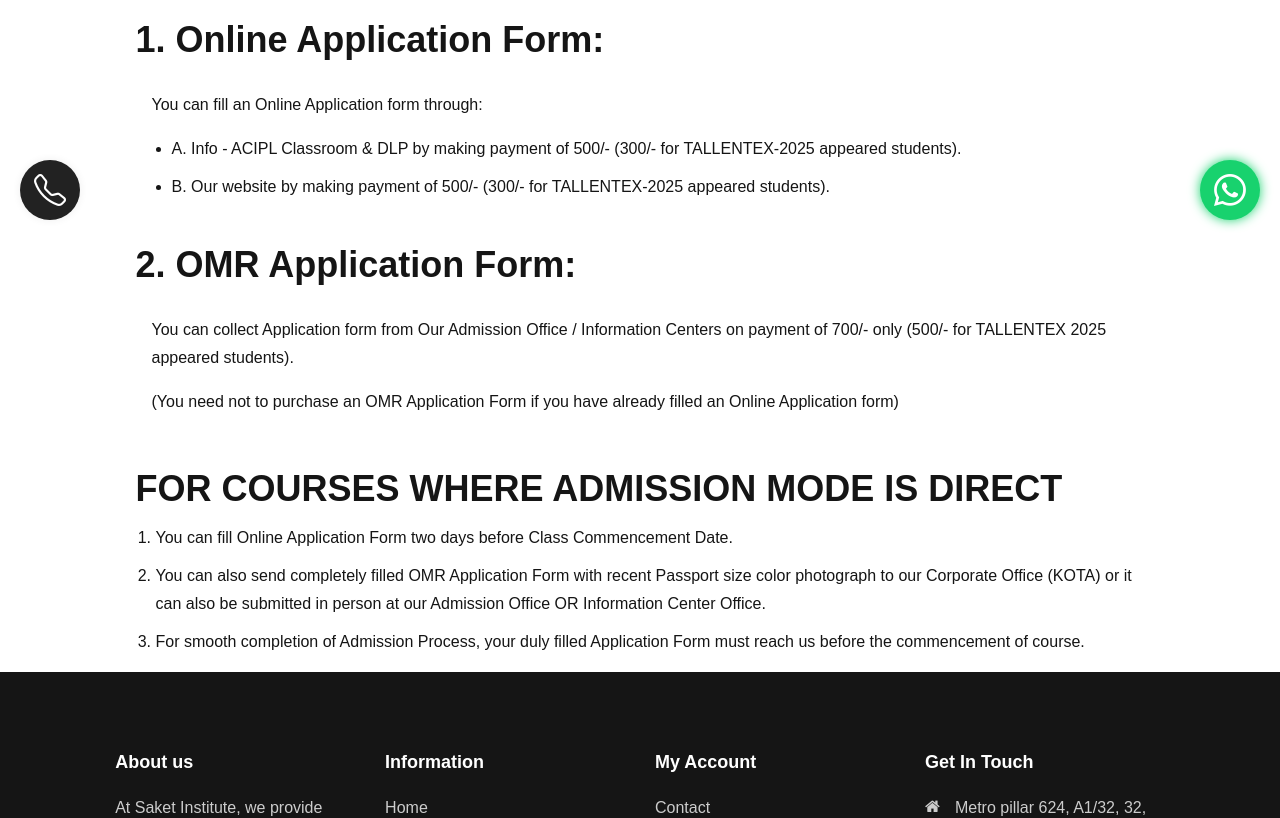
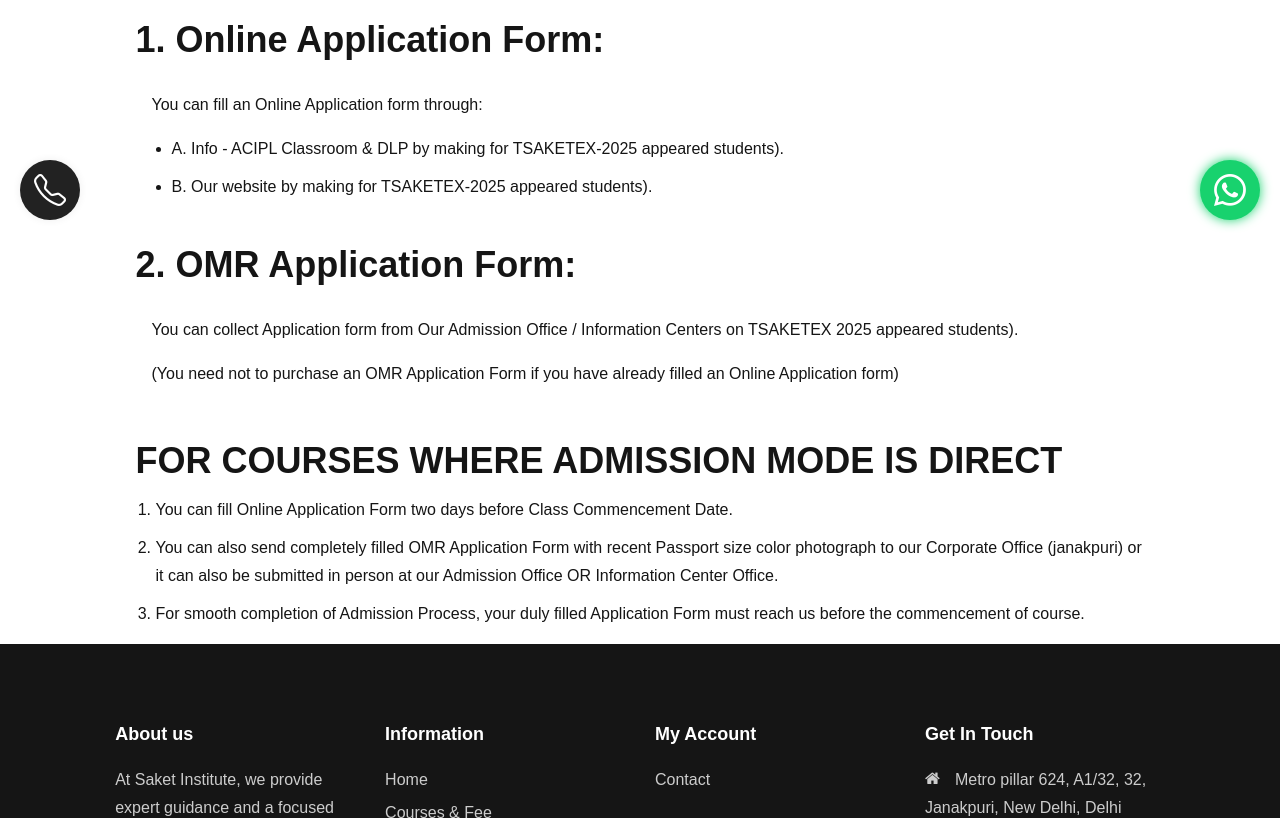
Before and after one commit to Rajusharma2003/saket_website, a plain HTML site: page admission.html in a window 1280 px wide. Shown: the part 560-1378 px from the top of the page. Drawn offline with nearby package versions, Linux system fonts and the light colour scheme; a web font is replaced by a local one.

Commit message:
some changes is complete

```diff
--- a/admission.html
+++ b/admission.html
@@ -174,8 +174,8 @@
               <div class="application-box p-3">
                 <p>You can fill an Online Application form through:</p>
                 <ul>
-                  <li>A. Info - ACIPL Classroom & DLP by making payment of 500/- (300/- for TALLENTEX-2025 appeared students).</li>
-                  <li>B. Our website by making payment of 500/- (300/- for TALLENTEX-2025 appeared students).</li>
+                  <li>A. Info - ACIPL Classroom & DLP by making for TSAKETEX-2025 appeared students).</li>
+                  <li>B. Our website by making for TSAKETEX-2025 appeared students).</li>
                 </ul>
               </div>
             </div>
@@ -184,7 +184,7 @@
             <div class="application-section">
               <h1>2. OMR Application Form:</h1>
               <div class="application-box p-3">
-                <p>You can collect Application form from Our Admission Office / Information Centers on payment of 700/- only (500/- for TALLENTEX 2025 appeared students).</p>
+                <p>You can collect Application form from Our Admission Office / Information Centers on  TSAKETEX 2025 appeared students).</p>
                 <p>(You need not to purchase an OMR Application Form if you have already filled an Online Application form)</p>
               </div>
             </div>
@@ -194,7 +194,7 @@
               <h1>FOR COURSES WHERE ADMISSION MODE IS DIRECT</h1>
               <ol>
                 <li>You can fill Online Application Form two days before Class Commencement Date.</li>
-                <li>You can also send completely filled OMR Application Form with recent Passport size color photograph to our Corporate Office (KOTA) or it can also be submitted in person at our Admission Office OR Information Center Office.</li>
+                <li>You can also send completely filled OMR Application Form with recent Passport size color photograph to our Corporate Office (janakpuri) or it can also be submitted in person at our Admission Office OR Information Center Office.</li>
                 <li>For smooth completion of Admission Process, your duly filled Application Form must reach us before the commencement of course.</li>
               </ol>
             </div>
```
Also changed, not shown: courses_Fee.html (+9 -1 lines).
